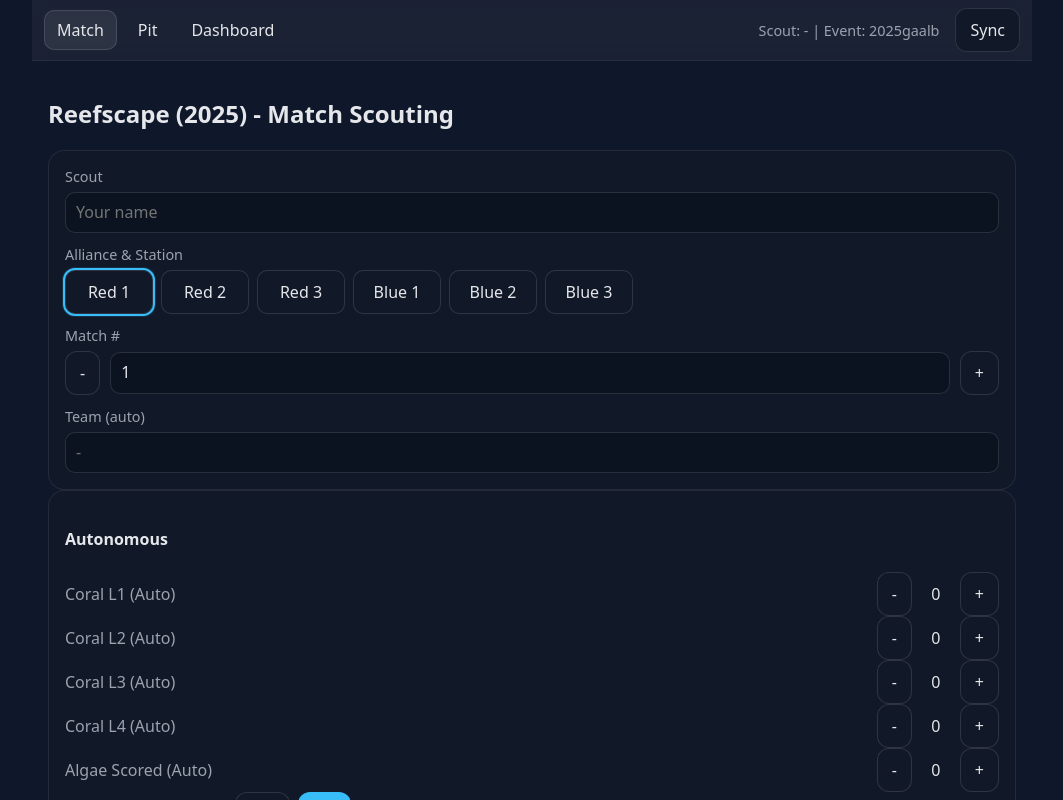
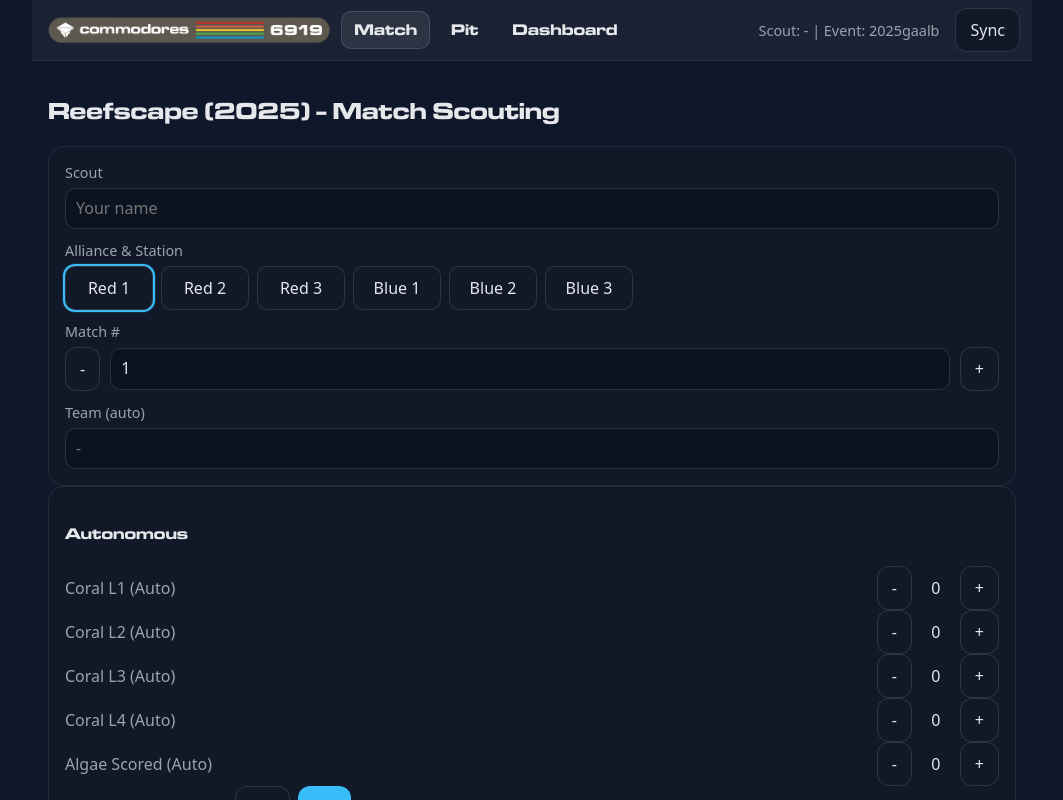
Before and after one commit to dphagler/Scout-System, a React (Vite) app in the folder scout/: page / in a window 1280 px wide. Shown: the top 800 px of the page, without its empty margins (108-1171 px from the left). Built offline with nearby package versions, Linux system fonts and the light colour scheme; no server answers.

Commit message:
Apply custom branding fonts and logo

```diff
--- a/scout/index.html
+++ b/scout/index.html
@@ -4,6 +4,7 @@
     <meta charset="UTF-8" />
     <meta name="viewport" content="width=device-width, initial-scale=1.0, viewport-fit=cover" />
     <link rel="manifest" href="manifest.webmanifest" />
+    <link rel="icon" href="/icons/icon-192.png" type="image/png" />
     <meta name="theme-color" content="#0f172a" />
     <title>6919 Scouting</title>
   </head>
--- a/scout/src/App.tsx
+++ b/scout/src/App.tsx
@@ -3,6 +3,7 @@ import MatchForm from './pages/MatchForm'
 import PitForm from './pages/PitForm'
 import Dashboard from './pages/Dashboard'
 import { SettingsContext, defaultSettings, normalizeSettings, toApiBase } from './settings'
+import logoImg from './assets/Commodore_Horizontal_Logo.png'
 import { getAll } from './db'
 import type { PitRecord, MatchRecord } from './db'
 import { refreshTeamsCache as refreshTeamsCacheUtil, refreshScheduleCache as refreshScheduleCacheUtil, syncUnsynced } from './sync'
@@ -192,6 +193,7 @@ export default function App() {
   return (
     <SettingsContext.Provider value={{ settings, setSettings }}>
       <div className="nav">
+        <img src={logoImg} alt="Commodore Robotics" className="logo" />
         <button className={`tab ${tab === 'match' ? 'active' : ''}`} onClick={() => setTab('match')}>Match</button>
         <button className={`tab ${tab === 'pit' ? 'active' : ''}`} onClick={() => setTab('pit')}>Pit</button>
         <button className={`tab ${tab === 'dash' ? 'active' : ''}`} onClick={() => setTab('dash')}>Dashboard</button>
--- a/scout/src/styles.css
+++ b/scout/src/styles.css
@@ -1,3 +1,11 @@
+@font-face {
+  font-family: 'Microgramma';
+  src: url('/fonts/MicrogrammaDEEBolExt-Regular.ttf') format('truetype');
+  font-weight: normal;
+  font-style: normal;
+  font-display: swap;
+}
+
 :root {
   --bg: #0f172a;
   --card: #111827;
@@ -18,6 +26,12 @@ body {
   font-family: ui-sans-serif, system-ui, -apple-system, Segoe UI, Roboto, Ubuntu, Cantarell, Noto Sans, Helvetica Neue, Arial;
 }
 a { color: var(--ink); text-decoration: none; }
+
+h1, h2, h3, h4, h5, h6,
+.nav .tab {
+  font-family: 'Microgramma', ui-sans-serif, system-ui, -apple-system, Segoe UI, Roboto, Ubuntu, Cantarell, Noto Sans, Helvetica Neue, Arial;
+  font-weight: normal;
+}
 
 /* Layout */
 .container {
@@ -43,6 +57,10 @@ a { color: var(--ink); text-decoration: none; }
   /* match container width without needing extra wrapper */
   max-width: 1000px;
   margin: 0 auto;
+}
+.nav .logo {
+  height: 32px;
+  width: auto;
 }
 .nav .spacer { flex: 1; }
 
```
Also changed, not shown: scout/public/fonts/MicrogrammaDEEBolExt-Regular.ttf (renamed from scout/public/fonts/MicrogrammaDEEBolExt Regular.ttf).
